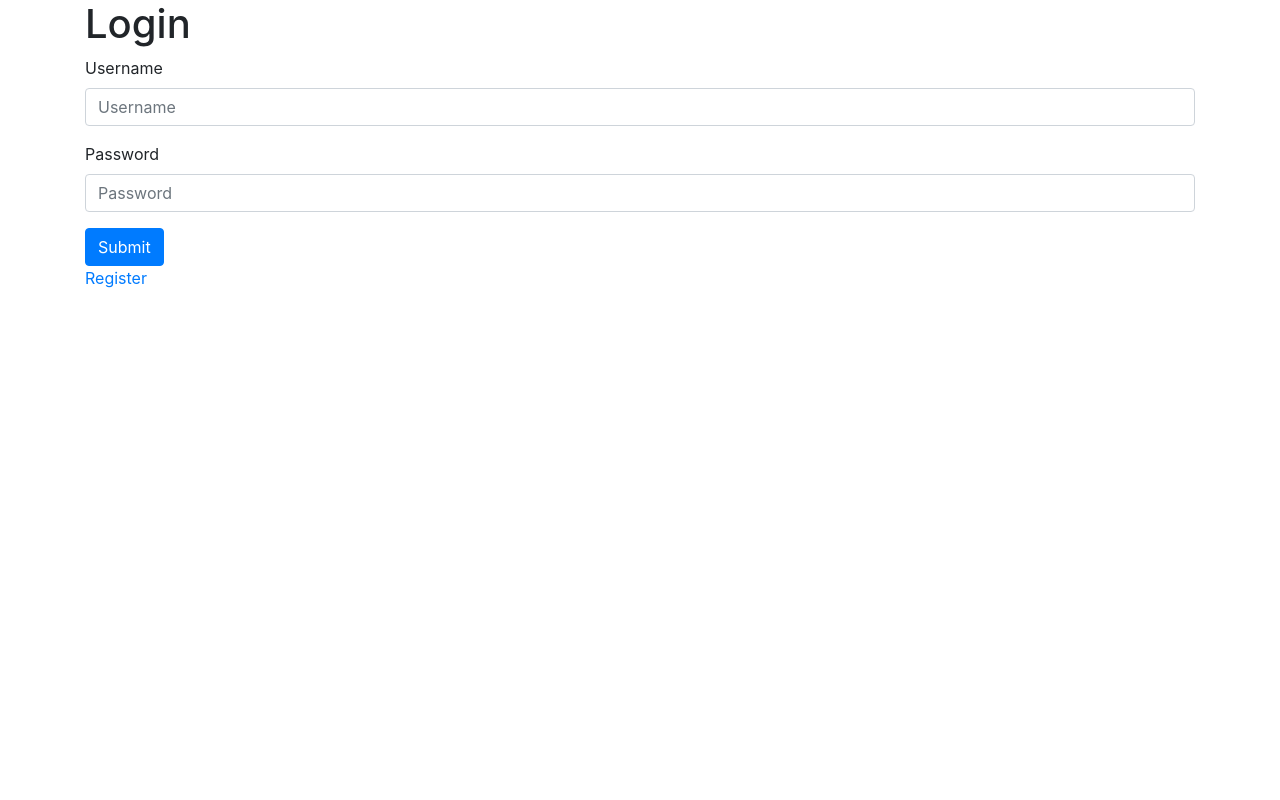
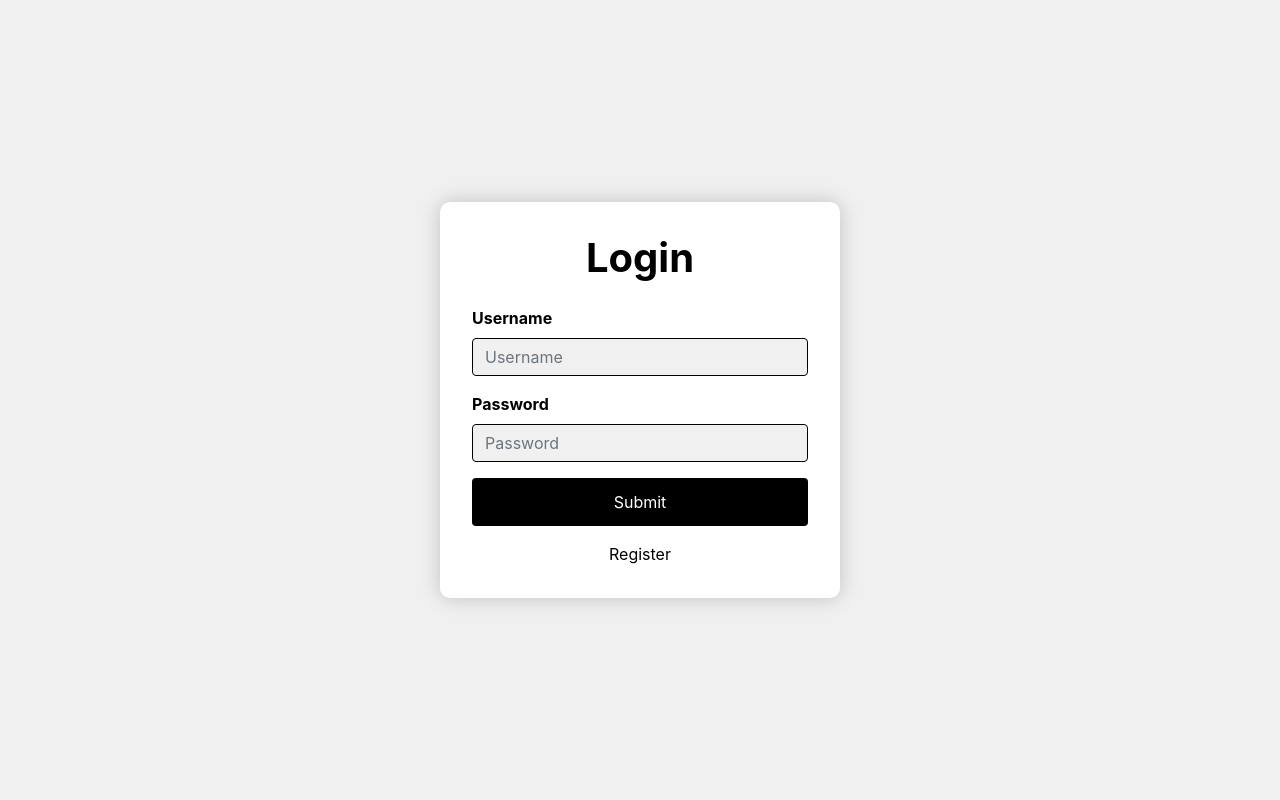
Before and after one commit to marcelomanchester/advocatus, a Django app: page /login/ in a window 1280 px wide. Run offline with Django 5.2, Linux system fonts and the light colour scheme; some libraries are stand-ins or nearby versions.

Commit message:
refactored login styles

```diff
--- a/users/templates/login.html
+++ b/users/templates/login.html
@@ -12,11 +12,84 @@
       integrity="sha384-Gn5384xqQ1aoWXA+058RXPxPg6fy4IWvTNh0E263XmFcJlSAwiGgFAW/dAiS6JXm"
       crossorigin="anonymous"
     />
+    <style>
+      body {
+        background-color: #f0f0f0; /* Leve tom de branco */
+        height: 100vh;
+        display: flex;
+        justify-content: center;
+        align-items: center;
+        color: #000; /* Texto preto */
+      }
 
+      .login-container {
+        background-color: #fff;
+        padding: 2rem;
+        border-radius: 10px;
+        box-shadow: 0px 0px 20px rgba(0, 0, 0, 0.2);
+        max-width: 400px;
+        width: 100%;
+        color: #000;
+      }
+
+      h1 {
+        text-align: center;
+        margin-bottom: 1.5rem;
+        font-weight: bold;
+        color: #000;
+      }
+
+      .form-group label {
+        font-weight: bold;
+        color: #000;
+      }
+
+      .form-control {
+        background-color: #f0f0f0;
+        border: 1px solid #000;
+        color: #000;
+      }
+
+      .form-control:focus {
+        border-color: #000;
+        box-shadow: none;
+      }
+
+      .btn-primary {
+        width: 100%;
+        background-color: #000;
+        border: none;
+        padding: 0.75rem;
+        font-size: 1rem;
+        color: #fff;
+      }
+
+      .btn-primary:hover {
+        background-color: #333;
+      }
+
+      a {
+        display: block;
+        text-align: center;
+        margin-top: 1rem;
+        color: #000;
+      }
+
+      a:hover {
+        text-decoration: underline;
+      }
+
+      .alert {
+        margin-top: 1rem;
+        color: #fff;
+        background-color: #333;
+        border: none;
+      }
+    </style>
     <title>Login</title>
   </head>
   <body>
-    <div class="container">
+    <div class="login-container">
       <h1>Login</h1>
 
       {% if messages %}
```
